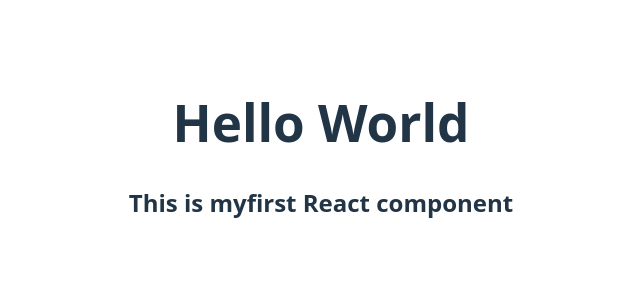
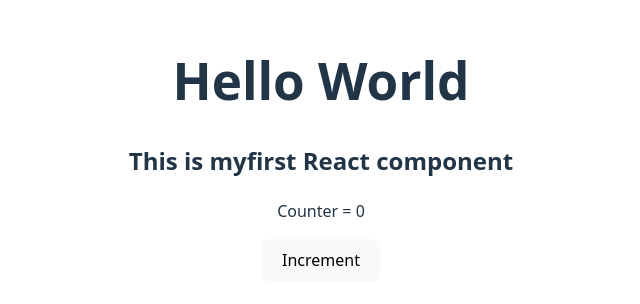
Before and after one commit to doomout/SpringBoot3_React, a React (Vite) app in the folder React/myapp/: page / in a window 1280 px wide. Shown: the part 250-554 px from the top of the page, without its empty margins (319-959 px from the left). Built offline with nearby package versions, Linux system fonts and the light colour scheme.

Commit message:
useState를 이용한 카운터 앱 추가

```diff
--- a/React/myapp/src/App.jsx
+++ b/React/myapp/src/App.jsx
@@ -1,10 +1,12 @@
 import './App.css'
+import Counter from "./Counter"; // Counter 컴포넌트 가져오기
 
 function App() {
   return (
     <>
     <h1>Hello World</h1>
     <h2>This is myfirst React component</h2>
+    <Counter />
     </>
   );
 }
--- /dev/null
+++ b/React/myapp/src/Counter.jsx
@@ -0,0 +1,16 @@
+import { useState } from "react";
+
+function Counter() {
+    // 초기 값이 0인 count 상태
+    const [count, setCount] = useState(0);
+    return (
+        <div>
+            <p>Counter = {count}</p>
+            <button onClick={() => setCount(count + 1)}>
+                Increment
+            </button>
+        </div>
+    );
+};
+
+export default Counter;
```
